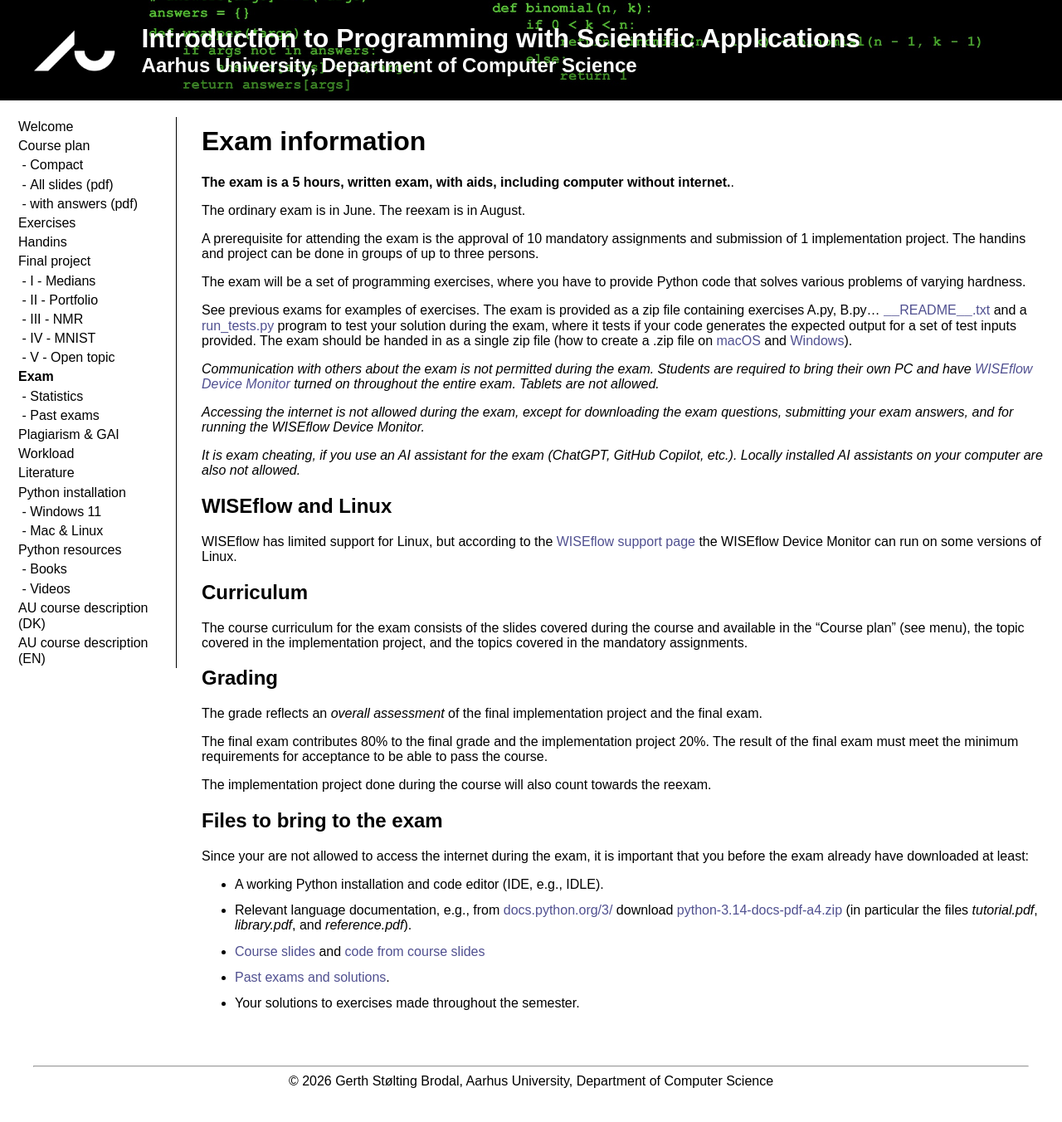
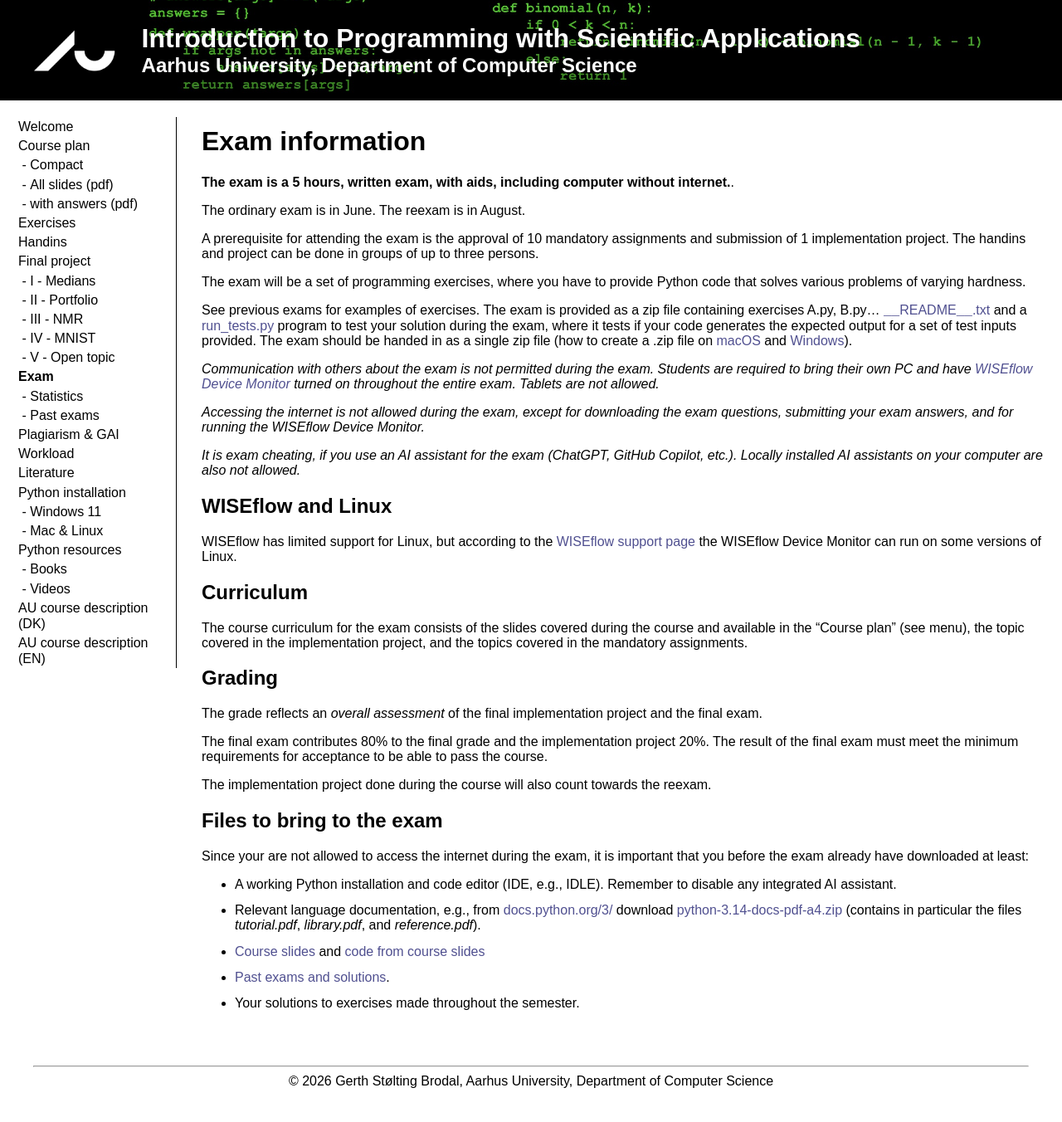
Before and after one commit to gsbrodal/gsbrodal.github.io, a Jekyll site: the page built from ipsa/exam-rules.md, in a window 1280 px wide. Shown: the whole page at 83% size. Built offline with Jekyll 4.4.1, drawn with Linux system fonts in a browser that asks for light colours; our own code applies the rules of GitHub Pages for plain Markdown files.

Commit message:
exam-rules.md

```diff
--- a/ipsa/exam-rules.md
+++ b/ipsa/exam-rules.md
@@ -38,9 +38,9 @@ The implementation project done during the course will also count towards the re
 
 Since your are not allowed to access the internet during the exam, it is important that you before the exam already have downloaded at least:
 
-* A working Python installation and code editor (IDE, e.g., IDLE).
+* A working Python installation and code editor (IDE, e.g., IDLE). Remember to disable any integrated AI assistant.
 * Relevant language documentation, e.g., from [docs.python.org/3/](https://docs.python.org/3/)
-  download [python-3.14-docs-pdf-a4.zip](https://docs.python.org/3/archives/python-3.14-docs-pdf-a4.zip) (in particular the files _tutorial.pdf_, _library.pdf_, and _reference.pdf_).
+  download [python-3.14-docs-pdf-a4.zip](https://docs.python.org/3/archives/python-3.14-docs-pdf-a4.zip) (contains in particular the files _tutorial.pdf_, _library.pdf_, and _reference.pdf_).
 * [Course slides](https://gsbrodal.github.io/ipsa/slides/all-slides.pdf) and [code from course slides](https://gsbrodal.github.io/ipsa/slides/code.zip)
-* [Past exams and solutions](exam-past/).
+* [Past exams and solutions](exam-past).
 * Your solutions to exercises made throughout the semester.
```
